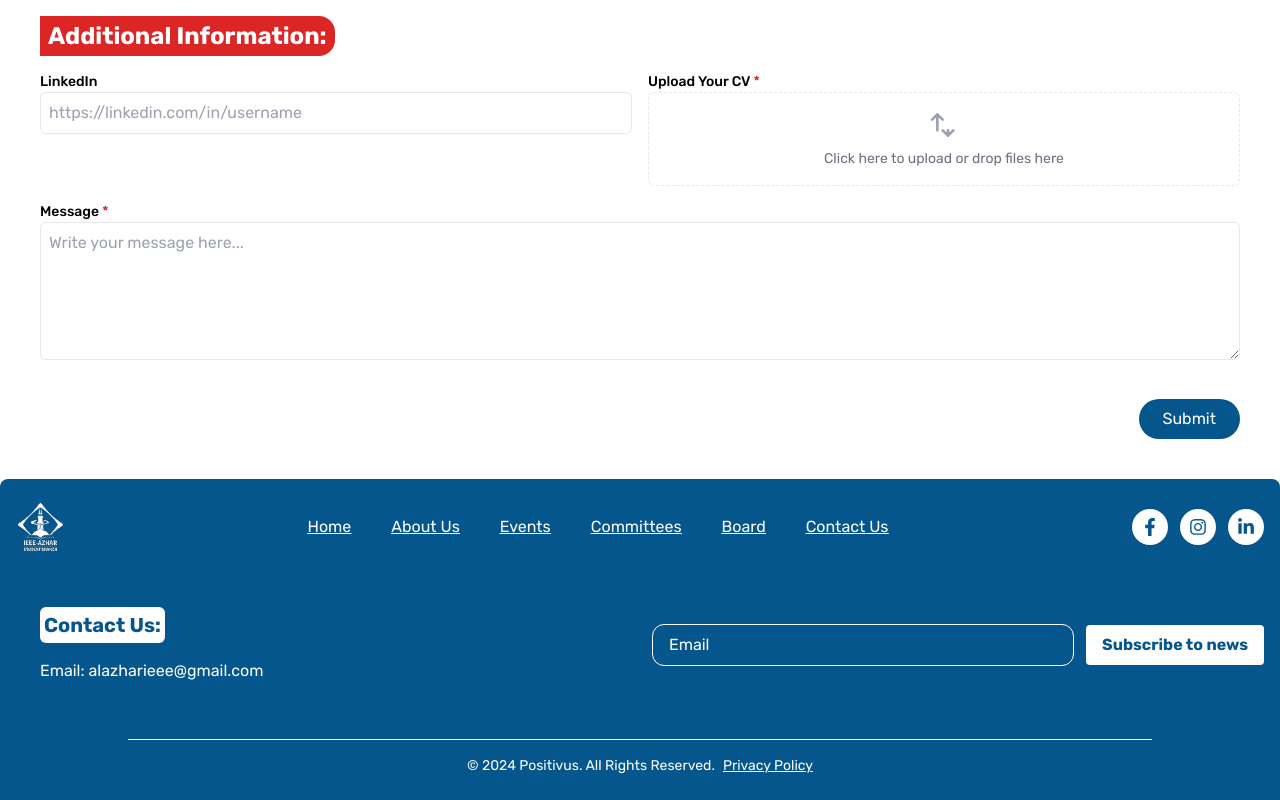
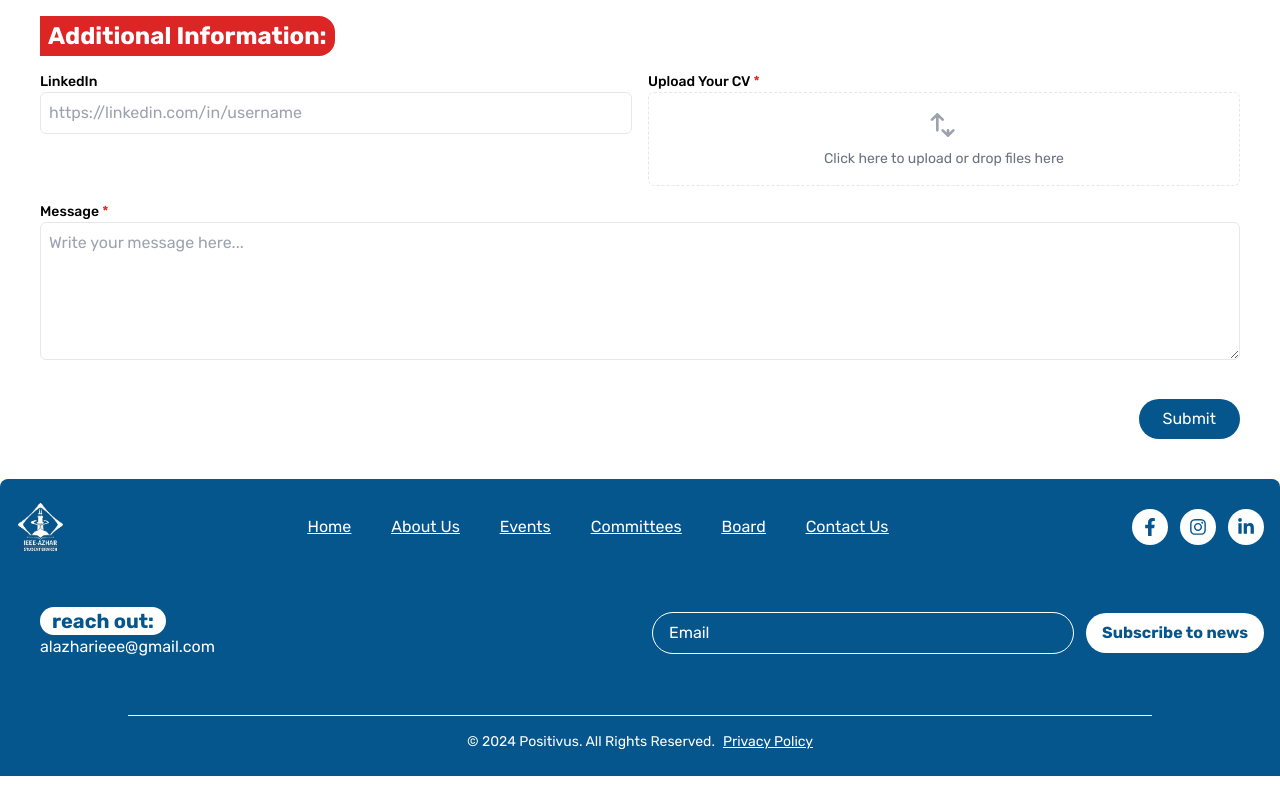
Before and after one commit to Marwan-Mamdouh/ieee-alazhar-web, a React (Vite) app: page /joinus in a window 1280 px wide. Shown: the part 1136-1936 px from the top of the page. After the commit the page ends 1912 px from the top, so only its background shows below. Built offline with nearby package versions, Linux system fonts and the light colour scheme.

Commit message:
style: fix miss match rounded div in the footer to match the rest of the site

```diff
--- a/src/component/Footer.jsx
+++ b/src/component/Footer.jsx
@@ -24,7 +24,7 @@ const Footer = () => {
             { label: "Contact Us", url: "/contactus" },
           ].map((link, i) => (
             <Link
-              key={i}
+              key={`${i}-${link.label}`}
               to={link.url}
               className="hover:underline transition duration-200"
             >
@@ -50,7 +50,7 @@ const Footer = () => {
             },
           ].map(({ icon: Icon, url }, i) => (
             <a
-              key={i}
+              key={`${i}-${url}`}
               href={url}
               target="_blank"
               rel="noopener noreferrer"
@@ -63,12 +63,12 @@ const Footer = () => {
       </div>
 
       <div className="container mx-auto px-4 mt-8 grid md:grid-cols-2 gap-6 text-white">
-        <div className="rounded-lg p-6 bg-transparent text-white">
-          <div className="bg-white text-[#05568D] p-1 rounded-md mb-4 w-fit">
-            <h3 className="font-bold text-xl">Contact Us:</h3>
+        <div className="p-6 bg-transparent text-white">
+          <div className="bg-white text-[#05568D] px-3 rounded-full w-fit">
+            <h3 className="font-bold text-xl">reach out:</h3>
           </div>
 
-          <p>Email: alazharieee@gmail.com</p>
+          <a href="mailto:alazharieee@gmail.com">alazharieee@gmail.com</a>
         </div>
 
         <div className="flex items-center ">
@@ -76,11 +76,11 @@ const Footer = () => {
             <input
               type="email"
               placeholder="Email"
-              className="flex-1 px-4 py-2 rounded-xl border border-white bg-transparent text-white placeholder-white focus:outline-none focus:ring-2 focus:ring-white"
+              className="flex-1 px-4 py-2 rounded-full border border-white bg-transparent text-white placeholder-white focus:outline-none focus:ring-2 focus:ring-white"
             />
             <button
               type="submit"
-              className="bg-white text-[#05568D] font-bold px-4 py-2 rounded hover:bg-blue-50 transition"
+              className="bg-white text-[#05568D] font-bold px-4 py-2 rounded-full hover:bg-blue-50 transition"
             >
               Subscribe to news
             </button>
```
